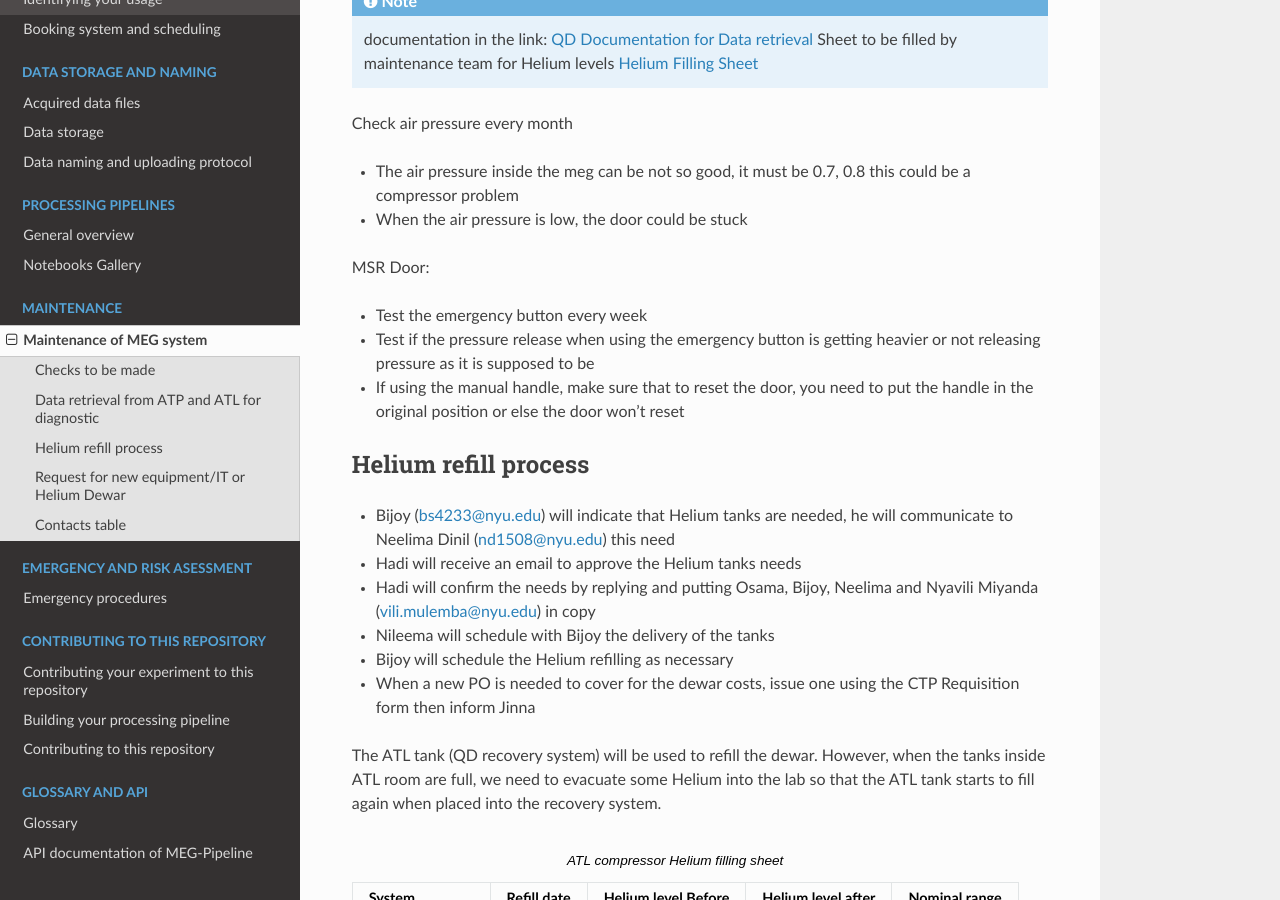
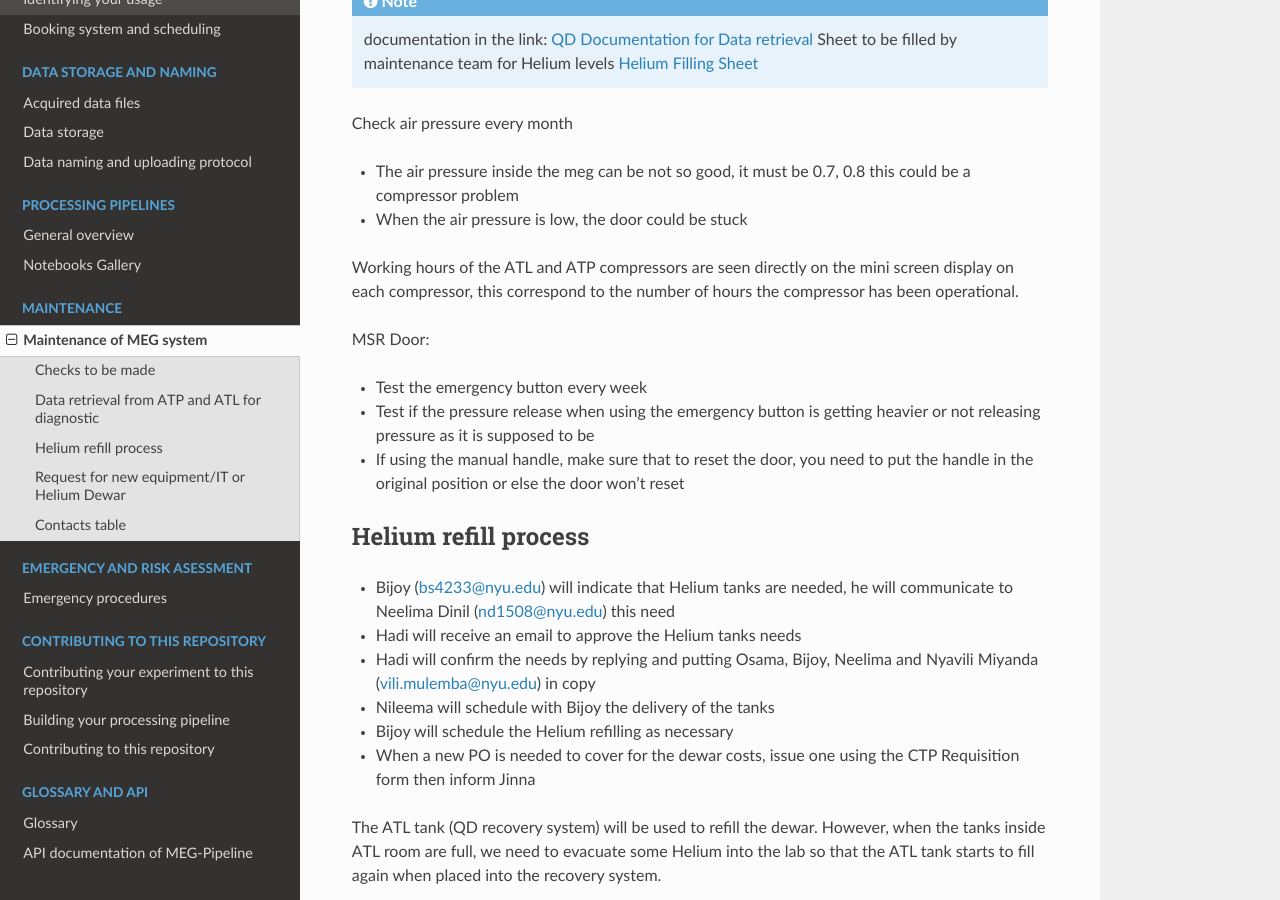
Before and after one commit to hzaatiti-NYU/meg-pipeline, a Sphinx documentation site: the page built from docs/source/6-maintenance/maintenance.rst, in a window 1280 px wide and 900 px high, scrolled down 789 px. Built offline with Sphinx 7.4.7 and the Read the Docs theme 2.0.0, drawn with Linux system fonts in a browser that asks for light colours; pages that are not in the unit, such as notebooks, are missing from menus.

Commit message:
restructure

```diff
--- a/docs/source/6-maintenance/maintenance.rst
+++ b/docs/source/6-maintenance/maintenance.rst
@@ -37,6 +37,10 @@ Check air pressure every month
 
 -	The air pressure inside the meg can be not so good, it must be 0.7, 0.8 this could be a compressor problem
 -	When the air pressure is low, the door could be stuck
+
+
+Working hours of the ATL and ATP compressors are seen directly on the mini screen display on each compressor, this correspond to the number of hours the compressor has been operational.
+
 
 MSR Door:
 
```
